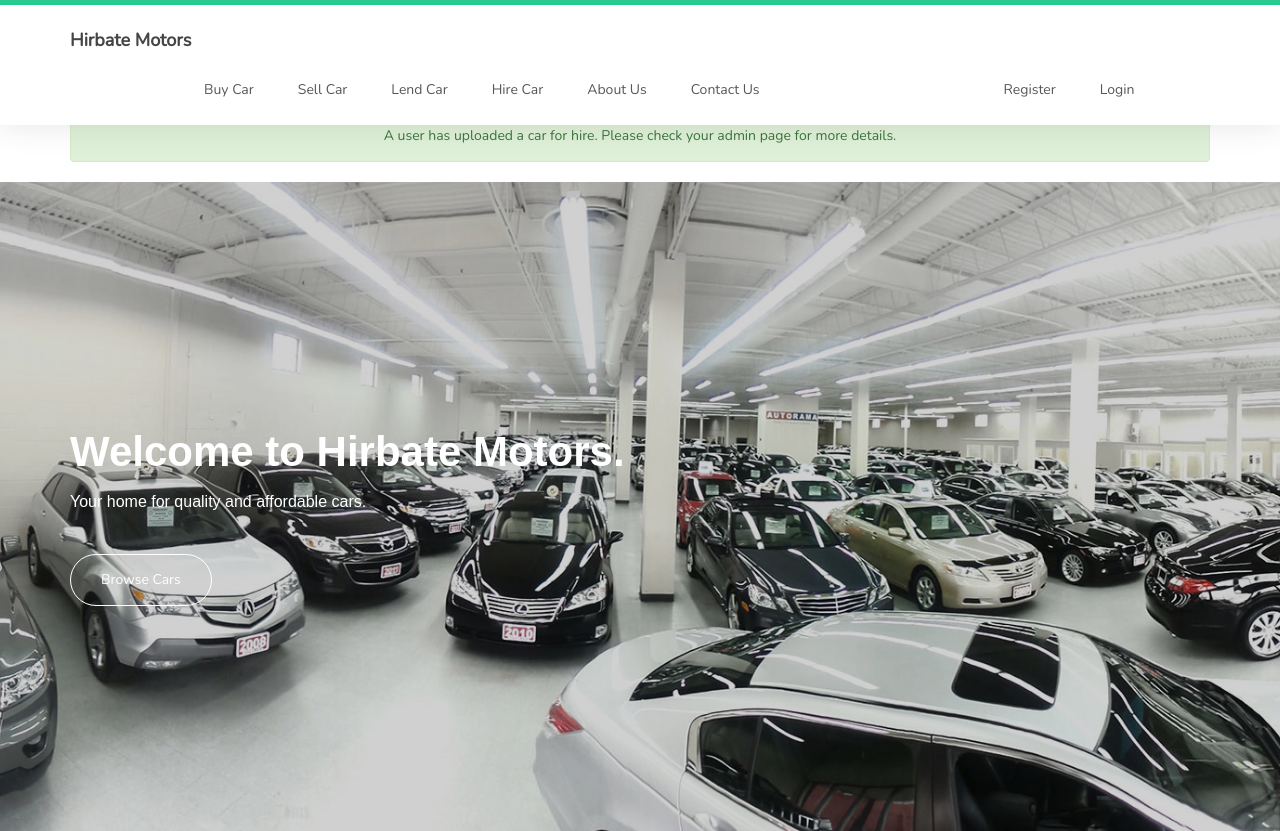
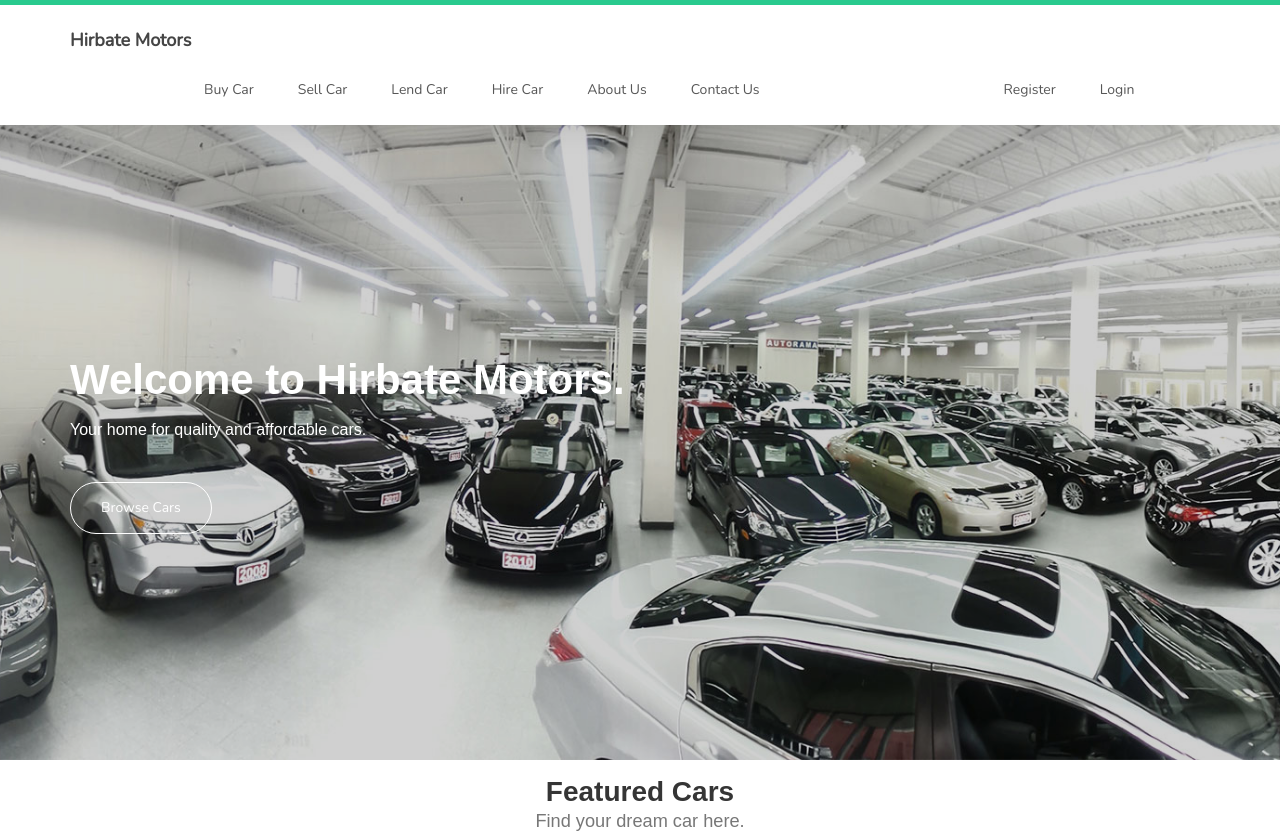
Before and after one commit to Muhamadekh/Car-Dealer, a Flask app: page / in a window 1280 px wide; the page is wider, and only the part inside the window is pictured. Shown: the top 831 px of that part. Run offline with Flask 3, Linux system fonts and the light colour scheme; data comes from the database, SQL or seed files in the repository; both versions use the stored data as it was after the commit; some libraries are stand-ins or nearby versions; some web fonts are replaced.

Commit message:
Notifocations for cars uploaded

```diff
--- a/car_dealer/routes.py
+++ b/car_dealer/routes.py
@@ -14,12 +14,12 @@ from flask_mail import Message
 def home():
     car_sale = Car.query.filter_by(is_approved=False).first()
     car_hire = LendCar.query.filter_by(is_approved=False).first()
-    if car_sale:
-        flash("A user has uploaded a car for sale. Please check your admin page for more details.", "success")
-    if car_hire:
-        flash("A user has uploaded a car for hire. Please check your admin page for more details.", "success")
+    # if car_sale:
+    #     flash("A user has uploaded a car for sale. Please check your admin page for more details.", "success")
+    # if car_hire:
+    #     flash("A user has uploaded a car for hire. Please check your admin page for more details.", "success")
     cars = Car.query.all()
-    return render_template('home.html', title='Home Page', cars=cars)
+    return render_template('home.html', title='Home Page', cars=cars, car_sale=car_sale, car_hire=car_hire)
 
 
 @app.route('/about-us')
@@ -167,14 +167,14 @@ def buy_car():
                            model_list=model_list, fuel_list=fuel_list)
 
 
-@app.route('/car_details<int:car_id>/car_for_sale')
+@app.route('/car_details<int:car_id>/full_carSale_details')
 def car_for_sale_details(car_id):
     user = User.query.filter_by(is_admin=True).first()
     car_for_sale = Car.query.get_or_404(car_id)
     return render_template('car_sale_details.html', title='About Page', car_for_sale=car_for_sale, user=user)
 
 
-@app.route('/<int:car_id>/car_for_hire')
+@app.route('/<int:car_id>/full_carHire_details')
 def car_for_hire_details(car_id):
     user = User.query.filter_by(is_admin=True).first()
     car_for_hire = LendCar.query.get_or_404(car_id)
--- a/car_dealer/templates/home.html
+++ b/car_dealer/templates/home.html
@@ -1,6 +1,14 @@
 {% extends 'layout.html' %}
 {% block content %}
      <!-- HOME -->
+     <!-- Notification -->
+     {% if current_user.is_authenticated and current_user.is_admin %}
+          {% if car_sale or car_hire %}
+               <script>
+                    alert("There is a car uploaded. Please check your admin page")
+               </script>
+          {% endif %}
+     {% endif %}
      <section id="home">
           <div class="row">
                <div class="owl-carousel owl-theme home-slider">
```
Also changed, not shown: car_dealer/static/car_photos/07070bce5ed97382.jfif (added), instance/project.db.
